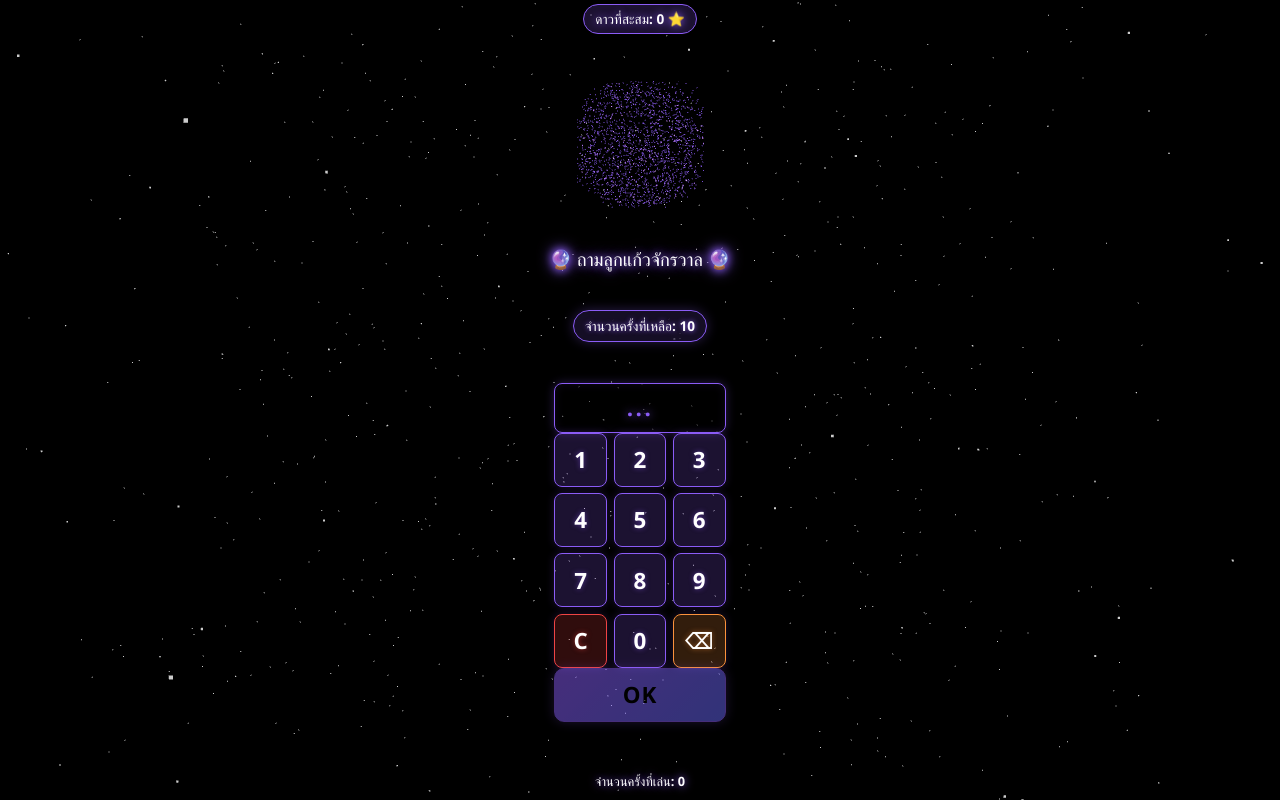
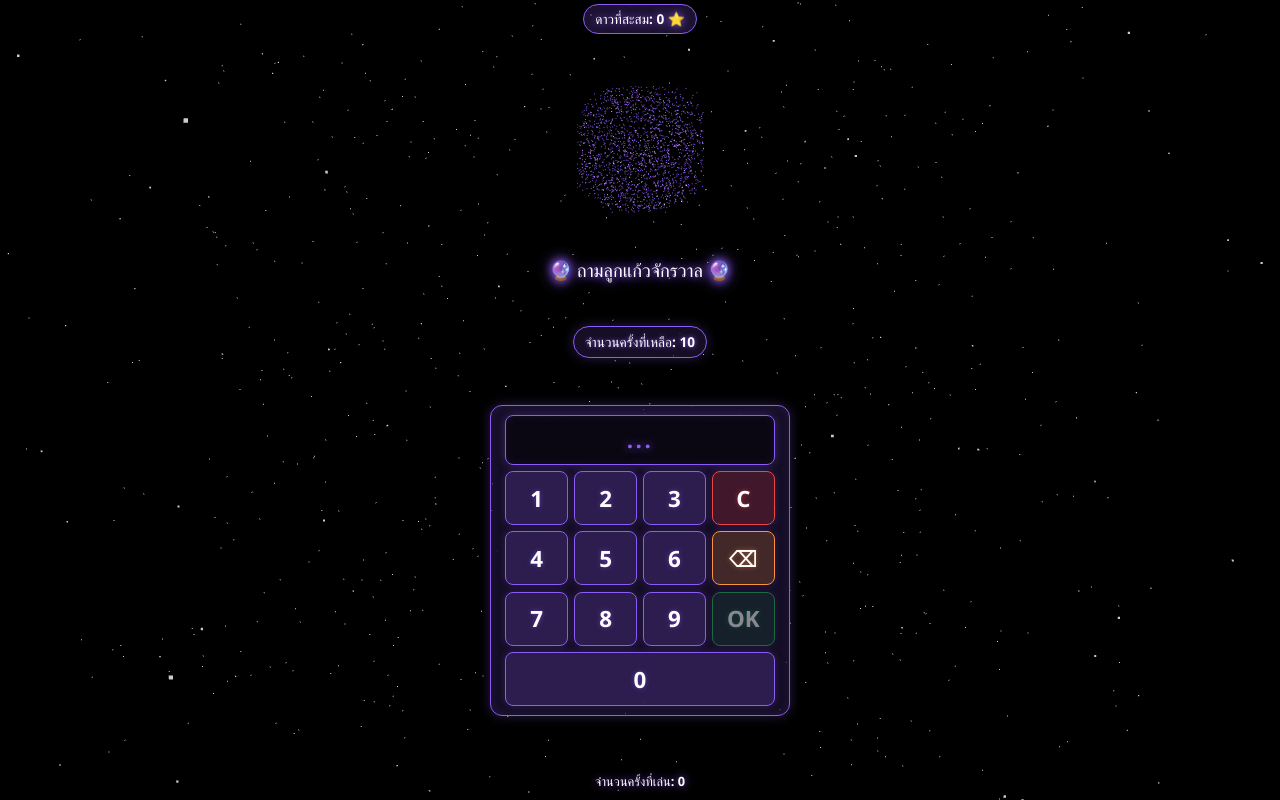
Before and after one commit to Thita-H/guess-number, a React (Vite) app: page / in a window 1280 px wide. Both pictures are taken after a click on the button "เริ่มเกม". Built offline with nearby package versions, Linux system fonts and the light colour scheme.

Commit message:
feat: enhance NumericKeypad layout and button functionality for improved user interaction

```diff
--- a/src/NumericKeypad.css
+++ b/src/NumericKeypad.css
@@ -41,7 +41,7 @@
 
 .keypad-grid {
   display: grid;
-  grid-template-columns: repeat(3, 1fr);
+  grid-template-columns: repeat(4, 1fr);
   gap: 0.35rem;
   width: 100%;
 }
@@ -55,13 +55,16 @@
   border: 1.5px solid #8b5cf6;
   border-radius: 8px;
   cursor: pointer;
-  transition: all 0.2s ease;
+  transition: all 0.15s ease;
   box-shadow: 0 0 8px rgba(139, 92, 246, 0.2);
   text-shadow: 0 0 5px rgba(139, 92, 246, 0.5);
   min-height: 50px;
   display: flex;
   align-items: center;
   justify-content: center;
+  user-select: none;
+  -webkit-tap-highlight-color: transparent;
+  touch-action: manipulation;
 }
 
 .keypad-button:hover {
@@ -71,12 +74,13 @@
 }
 
 .keypad-button:active {
-  transform: scale(0.95);
+  transform: scale(0.92);
   box-shadow: 0 0 5px rgba(139, 92, 246, 0.3);
+  background: rgba(139, 92, 246, 0.45);
 }
 
 .keypad-zero {
-  grid-column: 2;
+  grid-column: span 4;
 }
 
 .keypad-clear {
@@ -84,6 +88,9 @@
   border-color: #ef4444;
   color: #ffffff;
   text-shadow: 0 0 5px rgba(239, 68, 68, 0.5);
+  user-select: none;
+  -webkit-tap-highlight-color: transparent;
+  touch-action: manipulation;
 }
 
 .keypad-clear:hover {
@@ -91,16 +98,31 @@
   box-shadow: 0 0 12px rgba(239, 68, 68, 0.4);
 }
 
+.keypad-clear:active {
+  transform: scale(0.92);
+  background: rgba(239, 68, 68, 0.45);
+  box-shadow: 0 0 5px rgba(239, 68, 68, 0.3);
+}
+
 .keypad-delete {
   background: rgba(251, 146, 60, 0.2);
   border-color: #fb923c;
   color: #ffffff;
   text-shadow: 0 0 5px rgba(251, 146, 60, 0.5);
+  user-select: none;
+  -webkit-tap-highlight-color: transparent;
+  touch-action: manipulation;
 }
 
 .keypad-delete:hover {
   background: rgba(251, 146, 60, 0.35);
   box-shadow: 0 0 12px rgba(251, 146, 60, 0.4);
+}
+
+.keypad-delete:active {
+  transform: scale(0.92);
+  background: rgba(251, 146, 60, 0.45);
+  box-shadow: 0 0 5px rgba(251, 146, 60, 0.3);
 }
 
 .keypad-ok {
@@ -114,10 +136,13 @@
   border-radius: 10px;
   cursor: pointer;
   box-shadow: 0 0 12px rgba(139, 92, 246, 0.4);
-  transition: all 0.3s ease;
+  transition: all 0.2s ease;
   text-transform: uppercase;
   letter-spacing: 1px;
   min-height: 48px;
+  user-select: none;
+  -webkit-tap-highlight-color: transparent;
+  touch-action: manipulation;
 }
 
 .keypad-ok:hover {
@@ -126,7 +151,9 @@
 }
 
 .keypad-ok:active {
-  transform: translateY(0);
+  transform: translateY(0) scale(0.97);
+  box-shadow: 0 0 8px rgba(139, 92, 246, 0.4);
+  background: linear-gradient(135deg, #7c3aed, #5b21b6);
 }
 
 .keypad-ok:disabled {
@@ -138,6 +165,84 @@
 .keypad-ok:disabled:hover {
   transform: none;
   box-shadow: 0 0 12px rgba(139, 92, 246, 0.4);
+}
+
+.keypad-ok-inline {
+  background: rgba(34, 197, 94, 0.2);
+  border-color: #22c55e;
+  color: #ffffff;
+  text-shadow: 0 0 5px rgba(34, 197, 94, 0.5);
+  user-select: none;
+  -webkit-tap-highlight-color: transparent;
+  touch-action: manipulation;
+  font-weight: bold;
+}
+
+.keypad-ok-inline:hover {
+  background: rgba(34, 197, 94, 0.35);
+  box-shadow: 0 0 12px rgba(34, 197, 94, 0.4);
+}
+
+.keypad-ok-inline:active {
+  transform: scale(0.92);
+  background: rgba(34, 197, 94, 0.45);
+  box-shadow: 0 0 5px rgba(34, 197, 94, 0.3);
+}
+
+.keypad-ok-inline:disabled {
+  opacity: 0.5;
+  cursor: not-allowed;
+  transform: none;
+}
+
+.keypad-ok-inline:disabled:hover {
+  transform: none;
+  box-shadow: 0 0 8px rgba(34, 197, 94, 0.2);
+  background: rgba(34, 197, 94, 0.2);
+}
+
+/* Mobile touch feedback enhancements */
+@media (hover: none) and (pointer: coarse) {
+  .keypad-button:active,
+  .keypad-clear:active,
+  .keypad-delete:active {
+    animation: buttonPress 0.2s ease;
+  }
+
+  .keypad-ok:active,
+  .keypad-ok-inline:active {
+    animation: buttonPressOK 0.2s ease;
+  }
+}
+
+@keyframes buttonPress {
+  0% {
+    transform: scale(1);
+    box-shadow: 0 0 8px rgba(139, 92, 246, 0.2);
+  }
+  50% {
+    transform: scale(0.90);
+    box-shadow: 0 0 15px rgba(139, 92, 246, 0.5);
+  }
+  100% {
+    transform: scale(0.92);
+    box-shadow: 0 0 5px rgba(139, 92, 246, 0.3);
+  }
+}
+
+@keyframes buttonPressOK {
+  0% {
+    transform: translateY(0) scale(1);
+    box-shadow: 0 0 12px rgba(139, 92, 246, 0.4);
+  }
+  50% {
+    transform: translateY(1px) scale(0.95);
+    box-shadow: 0 0 20px rgba(139, 92, 246, 0.6);
+  }
+  100% {
+    transform: translateY(0) scale(0.97);
+    box-shadow: 0 0 8px rgba(139, 92, 246, 0.4);
+  }
 }
 
 /* ========== RESPONSIVE ADJUSTMENTS ========== */
--- a/src/NumericKeypad.tsx
+++ b/src/NumericKeypad.tsx
@@ -30,7 +30,7 @@ const NumericKeypad = ({ onSubmit }: NumericKeypadProps) => {
   }
 
   return (
-    <div className="keypad-container">
+    <div className="numeric-keypad">
       <div className="keypad-display">
         {display || '...'}
       </div>
@@ -39,23 +39,20 @@ const NumericKeypad = ({ onSubmit }: NumericKeypadProps) => {
         <button onClick={() => handleNumberClick('1')} className="keypad-button">1</button>
         <button onClick={() => handleNumberClick('2')} className="keypad-button">2</button>
         <button onClick={() => handleNumberClick('3')} className="keypad-button">3</button>
+        <button onClick={handleClear} className="keypad-button keypad-clear">C</button>
 
         <button onClick={() => handleNumberClick('4')} className="keypad-button">4</button>
         <button onClick={() => handleNumberClick('5')} className="keypad-button">5</button>
         <button onClick={() => handleNumberClick('6')} className="keypad-button">6</button>
+        <button onClick={handleDelete} className="keypad-button keypad-delete">⌫</button>
 
         <button onClick={() => handleNumberClick('7')} className="keypad-button">7</button>
         <button onClick={() => handleNumberClick('8')} className="keypad-button">8</button>
         <button onClick={() => handleNumberClick('9')} className="keypad-button">9</button>
+        <button onClick={handleSubmit} className="keypad-button keypad-ok-inline" disabled={display === ''}>OK</button>
 
-        <button onClick={handleClear} className="keypad-button keypad-clear">C</button>
-        <button onClick={() => handleNumberClick('0')} className="keypad-button">0</button>
-        <button onClick={handleDelete} className="keypad-button keypad-delete">⌫</button>
+        <button onClick={() => handleNumberClick('0')} className="keypad-button keypad-zero">0</button>
       </div>
-
-      <button onClick={handleSubmit} className="keypad-ok" disabled={display === ''}>
-        OK
-      </button>
     </div>
   )
 }
```
